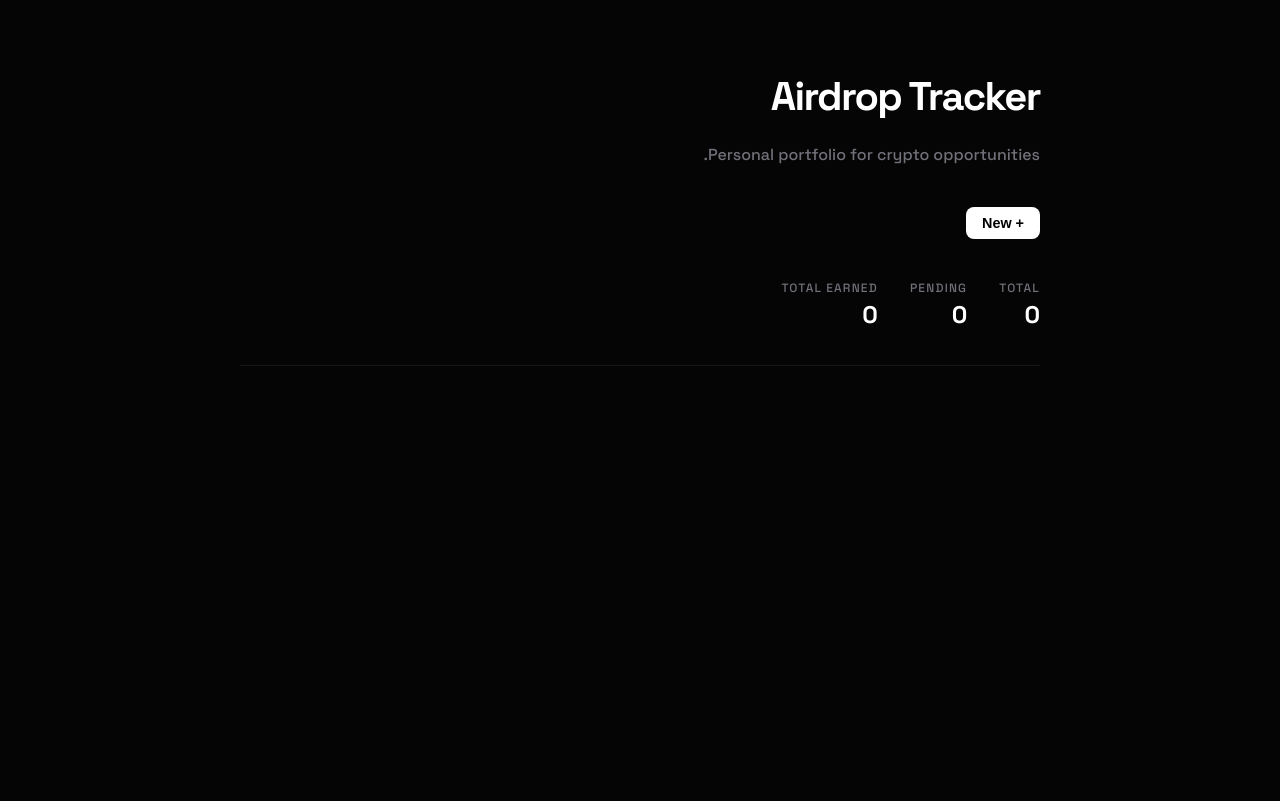
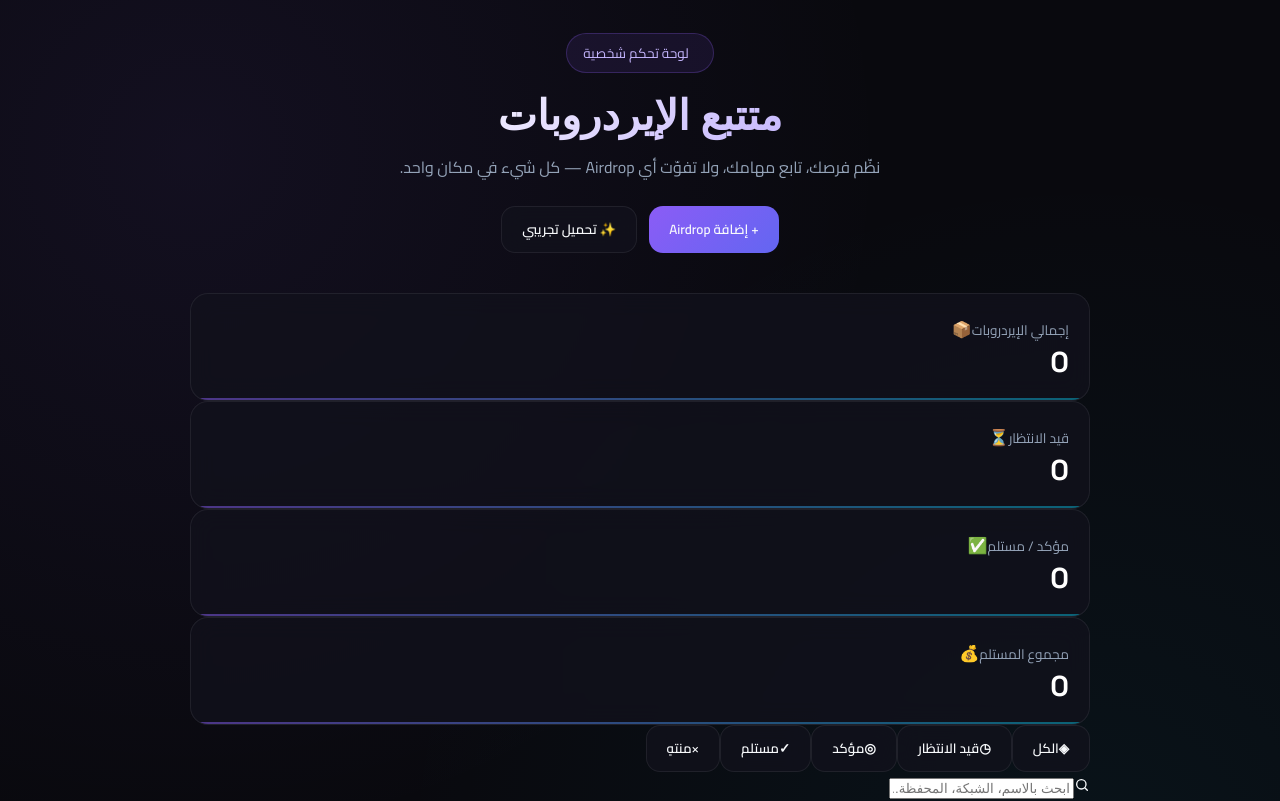
Before and after one commit to Fouadhmd/airdrop-tracker, a React (Vite) app: page / in a window 1280 px wide. Shown: the top 801 px of the page. Built offline with nearby package versions, Linux system fonts and the light colour scheme.

Commit message:
balanced premium redesign with full arabic features

```diff
--- a/src/App.jsx
+++ b/src/App.jsx
@@ -1,49 +1,55 @@
-import React, { useState, useMemo } from 'react';
+import React, { useState, useMemo, useEffect } from 'react';
 import { loadAirdrops, saveAirdrops } from './storage';
 import AirdropCard from './components/AirdropCard';
 import AirdropForm from './components/AirdropForm';
+import StatsBar from './components/StatsBar';
+import FilterBar from './components/FilterBar';
+
+const DEMO_DATA = [
+  { id:'s1', name:'LayerZero', projectUrl:'https://layerzero.network', chain:'Ethereum', wallet:'0x8216...eacf', reward:'~500 ZRO', status:'pending', tasks:[{id:1, text:'جسور عبر Stargate', done:true}, {id:2, text:'الاحتفاظ حتى TGE', done:false}], dateAdded: new Date().toISOString() },
+  { id:'s2', name:'Starknet', projectUrl:'https://starknet.io', chain:'Starknet', wallet:'0x8216...eacf', reward:'1250 STRK', status:'claimed', tasks:[{id:1, text:'مطالبة بالتوكنات', done:true}], dateAdded: new Date().toISOString() }
+];
 
 export default function App() {
   const [airdrops, setAirdrops] = useState(loadAirdrops());
   const [filter, setFilter] = useState('all');
+  const [showModal, setShowModal] = useState(false);
 
-  const stats = useMemo(() => {
-    return {
-      total: airdrops.length,
-      pending: airdrops.filter(a => a.status === 'pending').length,
-      confirmed: airdrops.filter(a => a.status === 'confirmed').length,
-      reward: airdrops.reduce((acc, a) => acc + (parseFloat(a.reward) || 0), 0)
-    };
-  }, [airdrops]);
+  const filtered = useMemo(() => airdrops.filter(a => filter === 'all' || a.status === filter), [airdrops, filter]);
 
   return (
     <div className="app">
       <header>
-        <h1>Airdrop Tracker</h1>
-        <p className="subtitle">Personal portfolio for crypto opportunities.</p>
+        <div className="badge-tag"><span className="badge-dot"></span> لوحة تحكم شخصية</div>
+        <h1>متتبع الإيردروبات</h1>
+        <p className="subtitle">نظّم فرصك، تابع مهامك، ولا تفوّت أي Airdrop — كل شيء في مكان واحد.</p>
         <div className="actions">
-          <button className="primary" onClick={() => {}}>+ New</button>
+          <button className="primary" onClick={() => setShowModal(true)}>+ إضافة Airdrop</button>
+          <button onClick={() => { setAirdrops(DEMO_DATA); saveAirdrops(DEMO_DATA); }}>✨ تحميل تجريبي</button>
         </div>
       </header>
 
-      <section className="stats">
-        <div className="stat-card">
-          <span className="stat-label">Total</span>
-          <span className="stat-value">{stats.total}</span>
-        </div>
-        <div className="stat-card">
-          <span className="stat-label">Pending</span>
-          <span className="stat-value">{stats.pending}</span>
-        </div>
-        <div className="stat-card">
-          <span className="stat-label">Total Earned</span>
-          <span className="stat-value">{stats.reward}</span>
-        </div>
+      <StatsBar list={airdrops} />
+      <FilterBar current={filter} onFilter={setFilter} count={filtered.length} />
+
+      <section className="cards-grid">
+        {filtered.length > 0 ? (
+          filtered.map(a => <AirdropCard key={a.id} a={a} onStatus={(id, s) => {
+            const next = airdrops.map(item => item.id === id ? {...item, status: s} : item);
+            setAirdrops(next); saveAirdrops(next);
+          }} />)
+        ) : (
+          <div className="empty-state">
+            <p>لا توجد إيردروبات حالياً. ابدأ بإضافة واحدة أو حمل البيانات التجريبية.</p>
+          </div>
+        )}
       </section>
 
-      <section className="cards-grid">
-        {airdrops.map(a => <AirdropCard key={a.id} a={a} />)}
-      </section>
+      {showModal && <AirdropForm onClose={() => setShowModal(false)} onSave={(item) => {
+        const next = [item, ...airdrops];
+        setAirdrops(next); saveAirdrops(next);
+        setShowModal(false);
+      }} />}
     </div>
   );
 }
--- a/src/premium-styles.css
+++ b/src/premium-styles.css
@@ -1,55 +1,167 @@
+@import url('https://fonts.googleapis.com/css2?family=Cairo:wght@400;600;700;900&family=Space+Grotesk:wght@500;700&display=swap');
+
 :root {
-  --bg: #050505;
-  --surface: #0c0c0c;
-  --text-main: #ffffff;
-  --text-dim: #71717a;
-  --accent: #ffffff;
+  --bg: #09090e;
+  --card-bg: rgba(18, 18, 28, 0.75);
+  --border-glass: rgba(255, 255, 255, 0.07);
+  --accent-purple: #8b5cf6;
+  --accent-cyan: #06b6d4;
+  --text-main: #f8fafc;
+  --text-muted: #94a3b8;
 }
 
 body {
   background: var(--bg);
+  background-image:
+    radial-gradient(circle at 15% 15%, rgba(139, 92, 246, 0.08) 0%, transparent 50%),
+    radial-gradient(circle at 85% 85%, rgba(6, 182, 212, 0.06) 0%, transparent 50%);
   color: var(--text-main);
-  font-family: 'Space Grotesk', sans-serif;
+  font-family: 'Cairo', sans-serif;
   margin: 0;
-  padding: 40px 20px;
-  line-height: 1.5;
+  padding: 0;
+  min-height: 100vh;
+  direction: rtl;
 }
 
-.app { max-width: 800px; margin: 0 auto; }
+.app {
+  max-width: 900px;
+  margin: 0 auto;
+  padding: 32px 20px;
+}
 
-/* Clean Typo */
-h1 { font-size: 2.5rem; letter-spacing: -0.04em; margin-bottom: 8px; }
-.subtitle { color: var(--text-dim); margin-bottom: 40px; }
+/* Header */
+header {
+  text-align: center;
+  margin-bottom: 40px;
+}
 
-/* Stats - Horizontal list instead of grid */
-.stats {
-  display: flex;
-  gap: 32px;
-  margin-bottom: 48px;
-  border-bottom: 1px solid #18181b;
-  padding-bottom: 32px;
+.badge-tag {
+  display: inline-flex;
+  align-items: center;
+  gap: 8px;
+  background: rgba(139, 92, 246, 0.1);
+  border: 1px solid rgba(139, 92, 246, 0.25);
+  padding: 6px 16px;
+  border-radius: 50px;
+  font-size: 0.85rem;
+  color: #c4b5fd;
+  margin-bottom: 16px;
 }
-.stat-card { display: flex; flex-direction: column; }
-.stat-label { font-size: 0.75rem; text-transform: uppercase; letter-spacing: 0.1em; color: var(--text-dim); }
-.stat-value { font-size: 1.5rem; font-weight: 600; }
 
-/* Cards - Minimalist */
-.cards-grid { display: flex; flex-direction: column; gap: 16px; }
-.card {
-  background: var(--surface);
-  border-radius: 16px;
-  padding: 24px;
-  display: flex;
-  justify-content: space-between;
-  align-items: center;
-  border: 1px solid #18181b;
+h1 {
+  font-family: 'Space Grotesk', sans-serif;
+  font-size: 2.6rem;
+  font-weight: 700;
+  margin: 0 0 10px 0;
+  background: linear-gradient(135deg, #fff 20%, #c4b5fd 70%, #06b6d4 100%);
+  -webkit-background-clip: text;
+  -webkit-text-fill-color: transparent;
 }
-.card:hover { border-color: #3f3f46; }
+
+.subtitle {
+  color: var(--text-muted);
+  font-size: 1rem;
+  margin: 0 0 24px 0;
+}
 
 /* Actions */
-.actions { display: flex; gap: 12px; margin-bottom: 40px; }
+.actions {
+  display: flex;
+  justify-content: center;
+  gap: 12px;
+  flex-wrap: wrap;
+  margin-bottom: 36px;
+}
+
 button {
-  background: #18181b; border: none; padding: 8px 16px; border-radius: 8px; color: white; cursor: pointer;
-  font-size: 0.9rem;
+  background: var(--card-bg);
+  color: var(--text-main);
+  border: 1px solid var(--border-glass);
+  padding: 10px 20px;
+  border-radius: 14px;
+  font-family: 'Cairo', sans-serif;
+  font-weight: 600;
+  cursor: pointer;
+  backdrop-filter: blur(12px);
+  transition: all 0.2s ease;
 }
-button.primary { background: white; color: black; font-weight: 600; }
+
+button:hover {
+  border-color: var(--accent-purple);
+  transform: translateY(-2px);
+  box-shadow: 0 6px 20px rgba(139, 92, 246, 0.2);
+}
+
+button.primary {
+  background: linear-gradient(135deg, var(--accent-purple), #6366f1);
+  border: none;
+}
+
+/* Stats */
+.stats {
+  display: grid;
+  grid-template-columns: repeat(auto-fit, minmax(200px, 1fr));
+  gap: 16px;
+  margin-bottom: 32px;
+}
+
+.stat-card {
+  background: var(--card-bg);
+  border: 1px solid var(--border-glass);
+  border-radius: 18px;
+  padding: 20px;
+  backdrop-filter: blur(12px);
+  position: relative;
+  overflow: hidden;
+}
+
+.stat-card::after {
+  content: '';
+  position: absolute;
+  bottom: 0; left: 0; right: 0; height: 2px;
+  background: linear-gradient(90deg, var(--accent-purple), var(--accent-cyan));
+  opacity: 0.5;
+}
+
+.stat-label {
+  color: var(--text-muted);
+  font-size: 0.85rem;
+  margin-bottom: 6px;
+}
+
+.stat-value {
+  font-family: 'Space Grotesk', sans-serif;
+  font-size: 1.8rem;
+  font-weight: 700;
+  color: #fff;
+}
+
+/* Cards Grid */
+.cards-grid {
+  display: grid;
+  grid-template-columns: 1fr;
+  gap: 16px;
+}
+
+.card {
+  background: var(--card-bg);
+  border: 1px solid var(--border-glass);
+  border-radius: 18px;
+  padding: 22px;
+  backdrop-filter: blur(16px);
+  transition: all 0.25s ease;
+}
+
+.card:hover {
+  border-color: rgba(139, 92, 246, 0.4);
+  transform: translateY(-3px);
+  box-shadow: 0 10px 30px rgba(0,0,0,0.3);
+}
+
+.empty-state {
+  text-align: center;
+  padding: 60px 20px;
+  background: var(--card-bg);
+  border: 1px solid var(--border-glass);
+  border-radius: 20px;
+}
```
